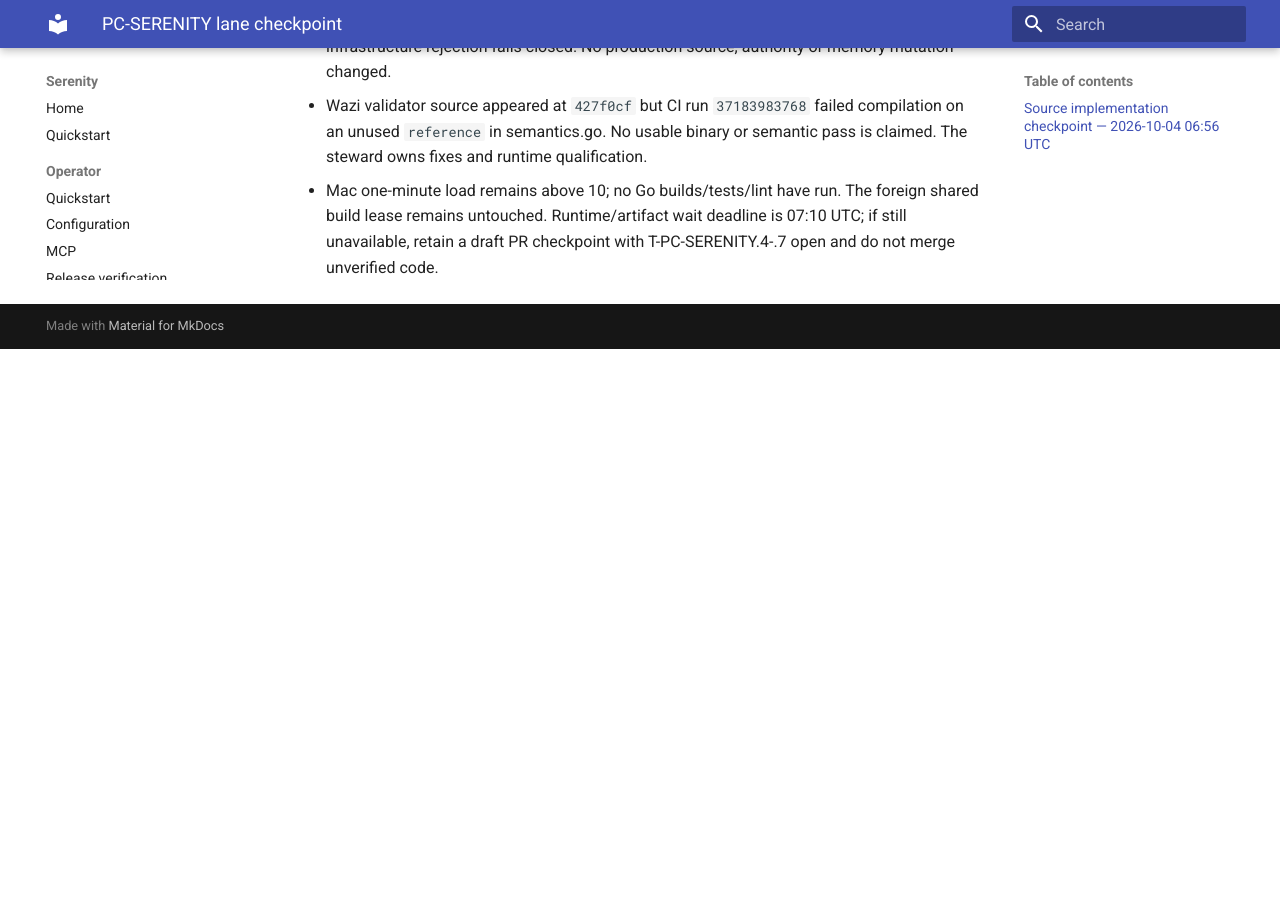
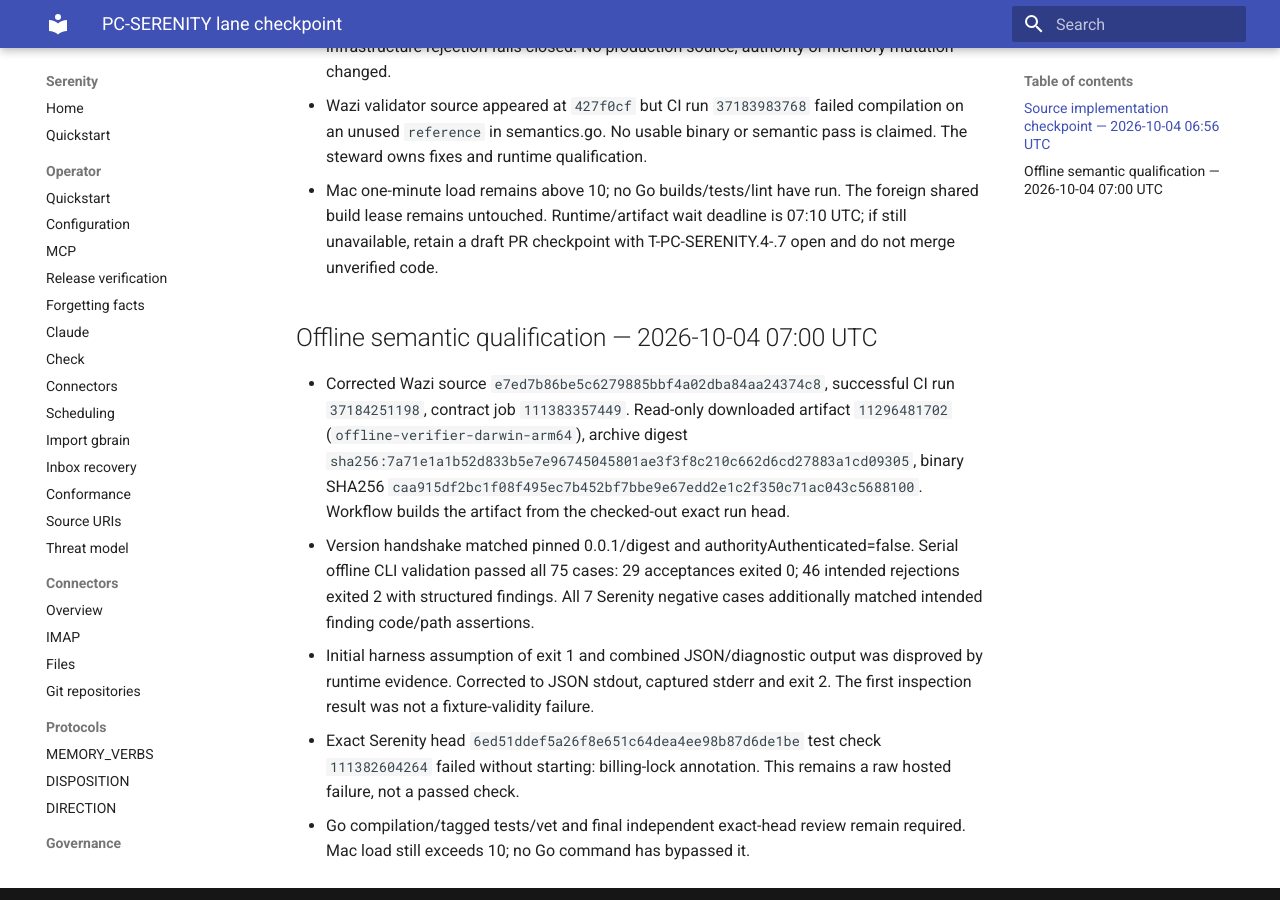
Before and after one commit to sirerun/serenity, an MkDocs documentation site: the page built from docs/plans/portable-plan-conformance-checkpoint-20261004.md, in a window 1280 px wide and 900 px high, scrolled down 1670 px. Built offline with MkDocs 1.6.1 and Material for MkDocs 9.7.7, drawn with Linux system fonts in a browser that asks for light colours; before the commit the page ends 2019 px from its top, so only the background shows below that.

Commit message:
test: bind negative conformance to qualified CLI findings

```diff
--- a/docs/plans/portable-plan-conformance-checkpoint-20261004.md
+++ b/docs/plans/portable-plan-conformance-checkpoint-20261004.md
@@ -62,3 +62,24 @@
   The foreign shared build lease remains untouched. Runtime/artifact wait
   deadline is 07:10 UTC; if still unavailable, retain a draft PR checkpoint
   with T-PC-SERENITY.4-.7 open and do not merge unverified code.
+
+## Offline semantic qualification — 2026-10-04 07:00 UTC
+
+- Corrected Wazi source `e7ed7b86be5c6279885bbf4a02dba84aa24374c8`,
+  successful CI run `37184251198`, contract job `111383357449`. Read-only
+  downloaded artifact `11296481702` (`offline-verifier-darwin-arm64`),
+  archive digest `sha256:7a71e1a1b52d833b5e7e96745045801ae3f3f8c210c662d6cd27883a1cd09305`,
+  binary SHA256 `caa915df2bc1f08f495ec7b452bf7bbe9e67edd2e1c2f350c71ac043c5688100`.
+  Workflow builds the artifact from the checked-out exact run head.
+- Version handshake matched pinned 0.0.1/digest and authorityAuthenticated=false.
+  Serial offline CLI validation passed all 75 cases: 29 acceptances exited 0;
+  46 intended rejections exited 2 with structured findings. All 7 Serenity
+  negative cases additionally matched intended finding code/path assertions.
+- Initial harness assumption of exit 1 and combined JSON/diagnostic output was
+  disproved by runtime evidence. Corrected to JSON stdout, captured stderr and
+  exit 2. The first inspection result was not a fixture-validity failure.
+- Exact Serenity head `6ed51ddef5a26f8e651c64dea4ee98b87d6de1be` test check
+  `111382604264` failed without starting: billing-lock annotation. This remains
+  a raw hosted failure, not a passed check.
+- Go compilation/tagged tests/vet and final independent exact-head review
+  remain required. Mac load still exceeds 10; no Go command has bypassed it.
```
Also changed, not shown: 3 other files.
